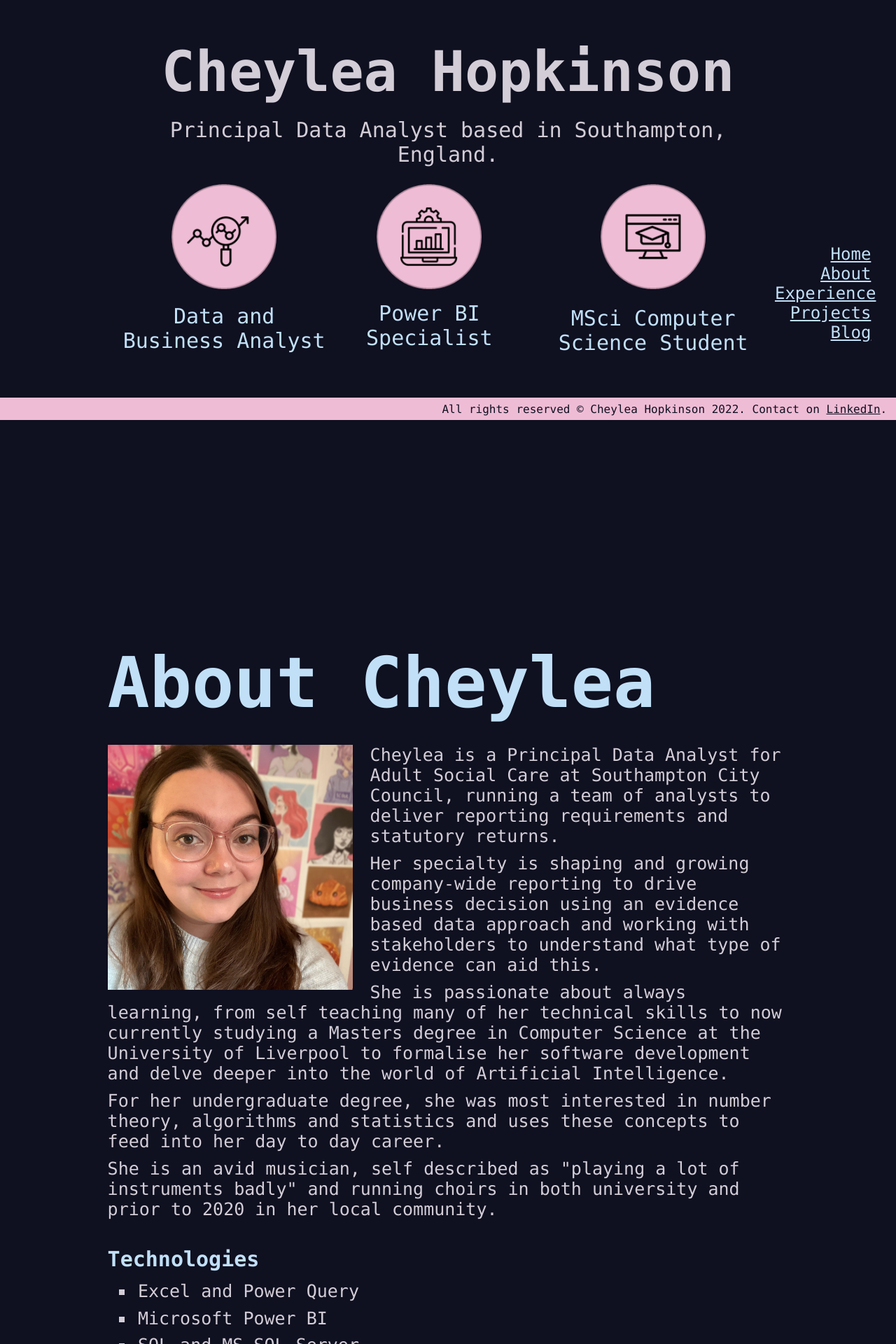
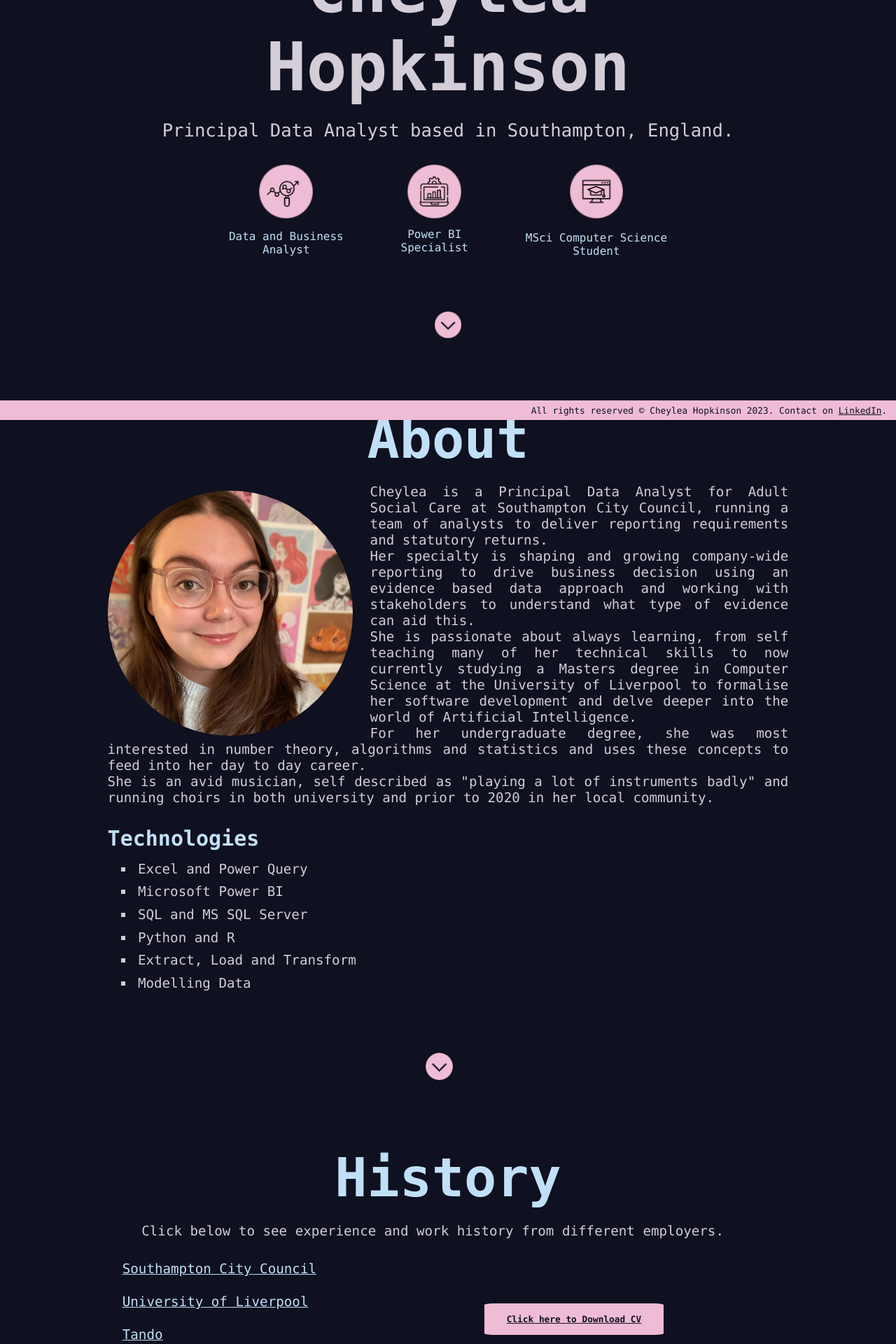
Before and after one commit to cheylea/cheylea.github.io, a Flask app: page / in a window 1280 px wide. Shown: the part 200-2120 px from the top of the page at 70% size. Run offline with Flask 3, Linux system fonts and the light colour scheme.

Commit message:
Various amendments

```diff
--- a/index.html
+++ b/index.html
@@ -1,24 +1,20 @@
 <!DOCTYPE html>
 <html lang="en">
    <head>
-
       <!-- Basic Page Needs
          –––––––––––––––––––––––––––––––––––––––––––––––––– -->
       <meta charset="utf-8">
       <title>Cheylea Hopkinson</title>
       <meta name="description" content="Home page for personal website of Cheylea Hopkinson">
       <meta name="author" content="Cheylea Hopkinson">
-
       <!-- CSS
          –––––––––––––––––––––––––––––––––––––––––––––––––– -->
       <link rel="stylesheet" href="{{ url_for('static', filename='css/stylesheet.css') }}">
       <link rel="stylesheet" href="static/css/stylesheet.css">
-
       <!-- Favicon
          –––––––––––––––––––––––––––––––––––––––––––––––––– -->
       <link rel="icon" type="image/png" href="{{ url_for('static', filename='images/favicon.png') }}">
       <link rel="icon" type="image/png" href="static/images/favicon.png">
-
    </head>
    <body>
       <!-- Home Page (Splash Page)
@@ -26,7 +22,6 @@
       <div class="home">
          <h1>Cheylea Hopkinson</h1>
          <p>Principal Data Analyst based in Southampton, England.</p>
-
          <div class="icons">
             <li>
                <img src="static/images/icon1.png" alt="Icon for Data and Business Analyst">
@@ -40,22 +35,30 @@
                <img src="static/images/icon3.png" alt="Icon for MSci Computer Science Student">
                <p>MSci Computer Science Student</p>
             </li>
+
+         </div>
+         <br>
+         <br>
+         <br>
+            <div class="icons">
+               <a href="#about"><div class="arrow"><img src="static/images/downward-arrow.png" alt="Move to next section"></a>
             </div>
             </div>
-
-
-
+         <br>
+      </div>
+      <br>
+      <br>
+      <br>
       <!-- About Me
          –––––––––––––––––––––––––––––––––––––––––––––––––– -->
       <div class="main">
-    <h1 id="about">About Cheylea</h1>
-    <img src="static/images/profilepicture.jpg" alt="Profile picture of Cheylea Hopkinson">
+         <h1 id="about">About</h1>
+         <img src="static/images/profilepicture.jpg" alt="Profile picture of Cheylea Hopkinson" >
          <p>Cheylea is a Principal Data Analyst for Adult Social Care at Southampton City Council, running a team of analysts to deliver reporting requirements and statutory returns.</p>
          <p>Her specialty is shaping and growing company-wide reporting to drive business decision using an evidence based data approach and working with stakeholders to understand what type of evidence can aid this.</p>
          <p>She is passionate about always learning, from self teaching many of her technical skills to now currently studying a Masters degree in Computer Science at the University of Liverpool to formalise her software development and delve deeper into the world of Artificial Intelligence.</p>
          <p>For her undergraduate degree, she was most interested in number theory, algorithms and statistics and uses these concepts to feed into her day to day career.</p>
          <p>She is an avid musician, self described as "playing a lot of instruments badly" and running choirs in both university and prior to 2020 in her local community.</p>
-
          <h2>Technologies</h2>
          <ul>
             <li>Excel and Power Query</li>
@@ -67,73 +70,111 @@
             <li>Extract, Load and Transform</li>
             <li>Modelling Data</li>
          </ul>
+         <br>
+         <br>
+         <br>
+            <div class="icons">
+               <a href="#experience"><div class="arrow"><img src="static/images/downward-arrow.png" alt="Move to next section"></a>
             </div>
-
+            </div>
+         <br>
+      </div>
+      <br>
+      <br>
+      <br>
       <!-- Experience
          –––––––––––––––––––––––––––––––––––––––––––––––––– -->
       <div class="main">
-    <h1 id="experience">Experience</h1>
+         <h1 id="experience">History</h1>
          <div class="experience">
+            <p>Click below to see experience and work history from different employers.</p>
+            <br>
             <ul>
-      <li><a href="#scc">Southampton City Council</a></li>
+               <li style = "padding-top: 2.5%"><a href="#scc">Southampton City Council</a></li>
                <li><a href="#liv">University of Liverpool</a></li>
                <li><a href="#tando">Tando</a></li>
                <li><a href="#cl">ClearLoans</a></li>
                <li><a href="#onefeed">OneFeed</a></li>
                <li><a href="#roho">Royal Holloway, UOL</a></li>
             </ul>
-
+            <!--<div class="line"></div>-->
             <div id="scc">
                <p>Business partner to adult social care, managing a team of three to delivery data insight to the wider business. Responsibilities include building within the social care Data Mart, producing Power BI dashboards for across the business, advising on business process requirements for accurate data capture to power statutory returns. </p>
                <p>Working on a long term Data Migration project to upgrade the Client Management System for the Social Care workstreams, with a focus on Adult Social Care requirements. This involves working with a multitude of stakeholders including consultants, data analysts, project managers, developers and more.</p>
             </div>
-
             <div id="liv">
                <h4>Liverpool experience</h4>
             </div>
-
             <div id="tando">
                <p>Product manager and lead for the 5-person tech team. Took this role in addition to my existing Data Analyst role.</p>
                <p>My role as Data Analyst primarily was building and managing business-wide reporting for stakeholders to create visibility across channels (SQL, Power Query and Power BI).</p>
                <p>My Project Manager role involved writing up technical specifications for projects, translating to business requirements required by the business, and working directly with developers to execute them, often with very fast turnarounds, working across several time zones.</p>
             </div>
-
             <div id="cl">
                <p>ClearLoans experience</p>
             </div>
-
             <div id="onefeed">
                <p>Onefeed Experience</p>
             </div>
-
             <div id="roho">
                <p>Royal Holloway Experience</p>
             </div>
          </div>
+         <br>
+         <br>
+         <br>
+         <p style="text-align: center"><button class="button"><a href="https://drive.google.com/uc?id=1_wi6lbwFjK8RFvjIa_xg0jR1wcvbbe5-&export=download" style="color: #0F1020; font-weight:bold">Click here to Download CV</a></button></p>
+         <br>
+         <br>
+         <br>
+            <div class="icons">
+               <a href="#projects"><div class="arrow"><img src="static/images/downward-arrow.png" alt="Move to next section"></a>
+            </div>
+            </div>
+         <br>
+      </div>
+      <br>
+      <br>
+      <br>
+
+      <!-- Projects
+         –––––––––––––––––––––––––––––––––––––––––––––––––– -->
+      <div class="main">
+        <h1 id="projects">Projects</h1>
+        <div class="img__wrap">
+         <a href="https://github.com/cheylea/basic-client-server" title="Client Server Project">
+         <img src="static/images/clientserver-project.png" alt="Github link to Client Server project">
+         </a>
+         <p class="img__description">Github link to Client Server project</p>
+       </div>
+        <a href="https://github.com/cheylea/course-registration" title="Course Registration"><img src="static/images/courseregistrations-project.png" alt="Github link to Course Registration project"></a>
+        <a href="https://github.com/cheylea/diagnose-virus" title="Diagnosing the Virus"><img src="static/images/diagnosevirus-project.png" alt="Github link to Diagnose Virus project"></a>
       </div>
 
-
+      <div class="main">
+         <a href="https://github.com/cheylea/emissions-ml" title="London Emissions Machine Learning Project"><img src="static/images/emissions-project.png" alt="Github link to Machine Learning Emissions project"></a>
+         <a href="https://github.com/cheylea/recursive-floyd" title="Recursive Floyd Warshall"><img src="static/images/floyd-project.png" alt="Github link to Recursive Floyd Warshall Algorithm project"></a>
+         <a href="https://github.com/cheylea/genetic-sudoku-solver" title="Genetic Sudoku Solver"><img src="static/images/geneticsudoku-project.png" alt="Github link to Genetic Sudoku project"></a>
+       </div>
+       <br>
+       <br>
+       <br>
       <!-- Naviagation Bar
          –––––––––––––––––––––––––––––––––––––––––––––––––– -->
       <div class="nav">
          <ul>
-      <li><a href="">Home</a></li>
             <li><a href="#about">About</a></li>
-      <li><a href="#experience">Experience</a></li>
+            <li><a href="#experience">History</a></li>
             <li><a href="#projects">Projects</a></li>
-      <li><a href="#blog">Blog</a></li>
+            <!--<li><a href="#blog">Blog</a></li>-->
          </ul>
       </div>
-
-
       <!-- Footer
          –––––––––––––––––––––––––––––––––––––––––––––––––– -->
       <div class="footer">
          <!-- Add footer text with link -->
-    <p>All rights reserved © Cheylea Hopkinson 2022. Contact on <a href="https://www.linkedin.com/in/cheyleahopkinson/">LinkedIn</a>.</p>
+         <p>All rights reserved © Cheylea Hopkinson 2023. Contact on <a href="https://www.linkedin.com/in/cheyleahopkinson/">LinkedIn</a>.</p>
       </div>
-
-
       <!-- End Document
          –––––––––––––––––––––––––––––––––––––––––––––––––– -->
    </body>
--- a/static/css/stylesheet.css
+++ b/static/css/stylesheet.css
@@ -29,22 +29,22 @@
     padding-right: 12%;
     color: #D3CDD7;
     text-align: center;
-    margin-top: 20%;
+    margin-top: 10%;
     height: 100%;
   }
   .home h1 {
-    font-size: 80px;
+    font-size: 7.5vw;
   }
   .home p {
-    font-size: 30px;
+    font-size: 2vw;
     padding: 2%;
+    padding-bottom: 3%;
   }
 
   /* Styling for icons for top of website page
   –––––––––––––––––––––––––––––––––––––––––––––––––– */
   .icons {
     color: #C1E0F7;
-    font-size: 20px;
     list-style-type: none;
     border: none;
     padding-left: 0;
@@ -54,32 +54,38 @@
     width: 100%;
     text-align: center;
     justify-content: center;
-    margin-bottom: 15%;
+    margin-bottom: 2%;
   }
 
   .icons p {
     padding: 5%;
+    font-size: 1.25vw;
   }
 
   .icons img {
-    width: 150px;
-    height: 150px;
+    width: 6vw;
+    height: 6vw;
+  }
+
+  .icons .arrow img {
+    width: 3vw;
+    height: 3vw;
   }
 
   /* Styling for the Navigation Bar of website
   ––––––––––––––––––––––––––––––––––––––––––––––––––-------------------- */
   .nav {
-    padding: 10px;
-    font-size: 24px;
+    font-size: 1.25vw;
     text-align: right;
     position: fixed;
-    bottom: 100px;
+    top: 30px;
     right: 20px;
   }
   .nav ul { /* Positions and sets the text colour for the navigation links */
     color: #C1E0F7;
     list-style-type: none; /* Removes bullet point symbol */
     padding: 1%;
+
   }
   .nav ul li {
     margin-right: 3%; /* Spaces out the list items */
@@ -97,11 +103,10 @@
   ––––––––––––––––––––––––––––––––––––––––––––––––––-------------------- */
   .main {
     color: #D3CDD7;
-    text-align: left;
-    padding: 10%;
+    text-align: justify;
     padding-left: 12%;
     padding-right: 12%;
-    font-size: 25px;
+    font-size: 1.5vw;
     vertical-align: middle;
   }
   .main a {
@@ -120,10 +125,11 @@
     margin-left: 2%;
   }
   .main h1 {
-    font-size: 100px;
+    font-size: 6vw;
     color: #C1E0F7;
-    padding-top: 12%;
+    padding-top: 2%;
     padding-bottom: 2%;
+    text-align: center;
   }
 
   .main h2 {
@@ -135,7 +141,7 @@
 
   .main p {
     color: #D3CDD7;
-    margin: 10px 0px;
+
   }
 
   .main img {
@@ -144,6 +150,26 @@
     float: left;
     margin-right: 25px;
     margin-top: 10px;
+    border-radius: 50%
+  }
+
+  /* Download CV Button
+  –––––––––––––––––––––––––––––––––––––––––––––––––– */
+
+  .main .button {
+    background-color: #EFBCD5; /* Green */
+    border: none;
+    color: #0F1020;
+    padding: 15px 32px;
+    display: inline-block;
+    font-size: 1vw;
+    border-radius: 5%;
+    font-family: "Consolas", Arial, sans-serif;
+    align-items: center;
+  }
+
+  .main .button:hover {
+    background-color: #C1E0F7;
   }
 
   /* Styling for the Experience Section of website
@@ -154,10 +180,10 @@
 
  .main .experience div:target {
     display: block;
-
+    color: #D3CDD7;
   }
 
-  .main .experience a { /* Changes the text colour when the link hovers over */
+  .main .experience a {
     color: #C1E0F7;
     transition: all 0.3s ease 0.2s;
   }
@@ -173,15 +199,56 @@
     width: 35%;
   }
   .main .experience ul li {
-    margin-bottom: 10%; /* Spaces out the list items */
+    margin-bottom: 6%; /* Spaces out the list items */
     margin-left: 0%;
   }
 
-  .main .experience p {
-    margin: none;
-
+  .main .experience ul li:target {
+    color: #D3CDD7;
   }
 
+  .main .experience p {
+    justify-content: center;
+    padding-left: 5%;
+  }
+
+  /*
+  .main .experience .line {
+    float: left;
+    border-left: 3px solid #D3CDD7;
+    height: 350px;
+    display: block;
+    padding-right: 5%;
+  }
+  */
+
+  /* Projects button/images
+  –––––––––––––––––––––––––––––––––––––––––––––––––– */
+
+  .main .img__wrap {
+    position: relative;
+    width: 350px;
+    height: 350px;
+    float: left;
+    margin-right: 25px;
+    margin-top: 10px;
+    border-radius: 50%
+  }
+
+  .main .img__description {
+    color: #D3CDD7;
+    visibility: hidden;
+    opacity: 0;
+
+    /* transition effect. not necessary */
+    transition: opacity .2s, visibility .2s;
+  }
+
+  .main .img__wrap:hover .img__description {
+    visibility: visible;
+    opacity: 1;
+    background: #0F1020;
+  }
 
   /* Styling for the footer of website
   –––––––––––––––––––––––––––––––––––––––––––––––––– */
@@ -198,7 +265,7 @@
     padding-bottom: 0.5%;
     padding-right: 1%;
     color: #0F1020;
-    font-size: 16px;
+    font-size: 1vw;
 
   }
   .footer a {
```
Also changed, not shown: static/images/clientserver-project.png (added), static/images/courseregistrations-project.png (added), static/images/diagnosevirus-project.png (added), static/images/downward-arrow.png (added), static/images/emissions-project.png (added), static/images/floyd-project.png (added), static/images/geneticsudoku-project.png (added). Lines whose indentation alone changed are shown as unchanged.
